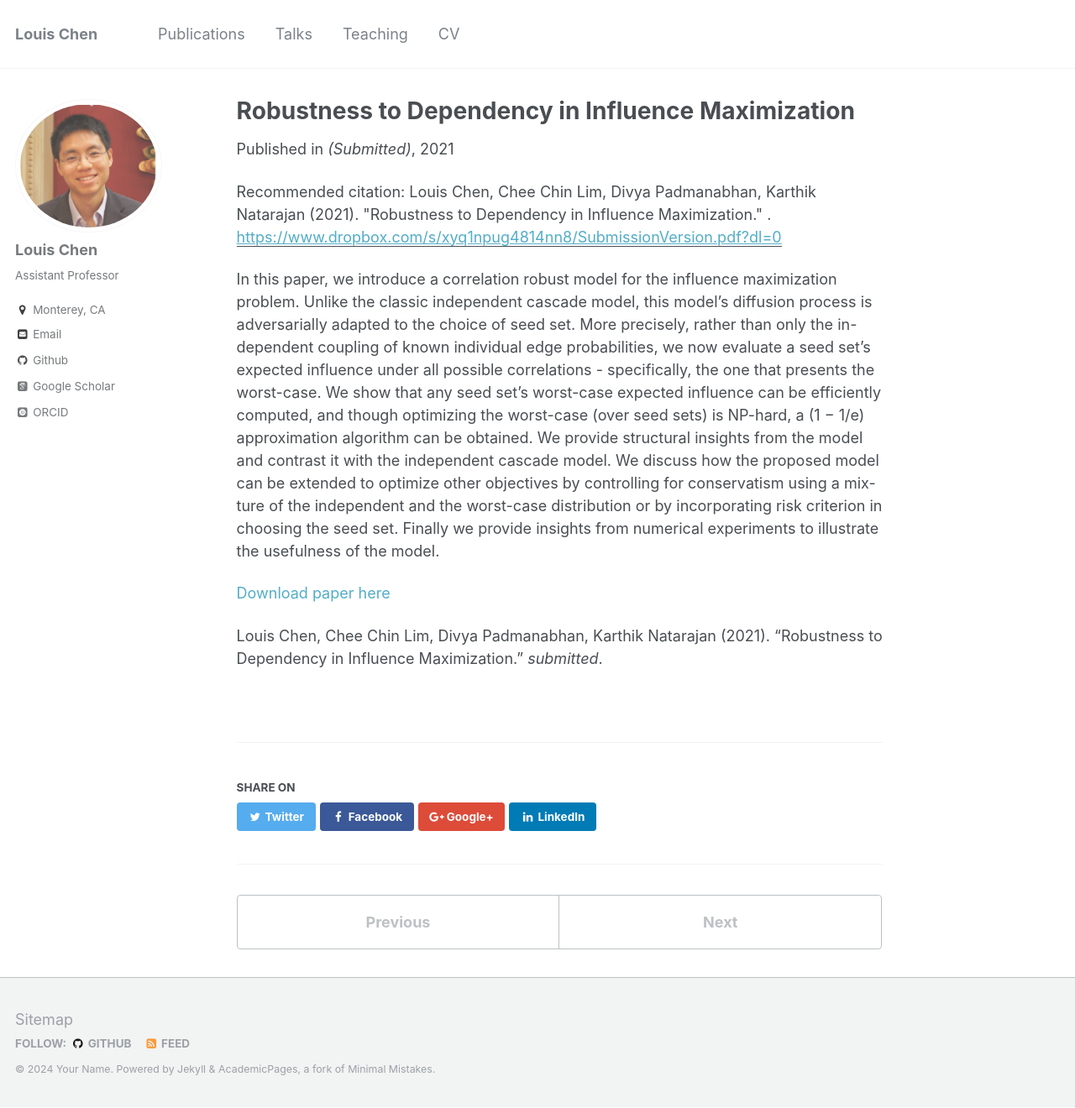
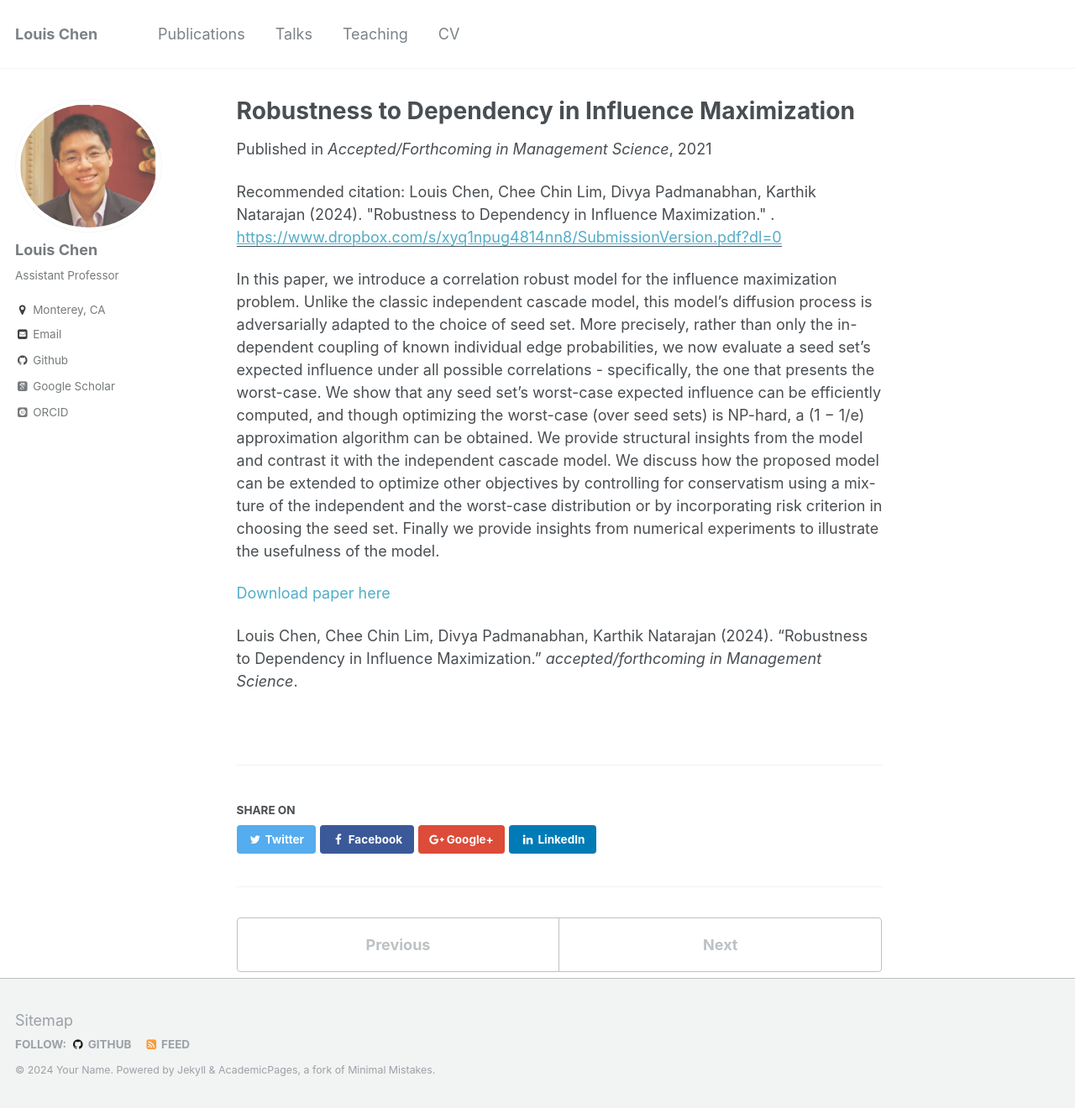
Before and after one commit to LouisLChen/LouisLChen.github.io, a Jekyll site: the page built from _publications/2009-10-01-paper-title-number-5.md, in a window 1280 px wide and 1320 px high. Shown: the whole window at 84% size. Built offline with Jekyll 4.4.1, drawn with Linux system fonts in a browser that asks for light colours; some web fonts are replaced.

Commit message:
Update 2009-10-01-paper-title-number-5.md

```diff
--- a/_publications/2009-10-01-paper-title-number-5.md
+++ b/_publications/2009-10-01-paper-title-number-5.md
@@ -12,9 +12,9 @@ how the proposed model can be extended to optimize other objectives by controlli
 mix- ture of the independent and the worst-case distribution or by incorporating risk criterion in choosing the seed set.
 Finally we provide insights from numerical experiments to illustrate the usefulness of the model.'
 date: 2021-10-18
-venue: '(Submitted)'
+venue: 'Accepted/Forthcoming in Management Science'
 paperurl: 'https://www.dropbox.com/s/xyq1npug4814nn8/SubmissionVersion.pdf?dl=0'
-citation: 'Louis Chen, Chee Chin Lim, Divya Padmanabhan, Karthik Natarajan (2021). "Robustness to Dependency in Influence Maximization.&quot; <i></i>.'
+citation: 'Louis Chen, Chee Chin Lim, Divya Padmanabhan, Karthik Natarajan (2024). "Robustness to Dependency in Influence Maximization.&quot; <i></i>.'
 ---
 In this paper, we introduce a correlation robust model for the influence maximization problem. Unlike the classic independent cascade model,
 this model’s diffusion process is adversarially adapted to the choice of seed set. More precisely, rather than only the in- dependent coupling
@@ -29,4 +29,4 @@ Finally we provide insights from numerical experiments to illustrate the usefuln
 
 [Download paper here](https://www.dropbox.com/s/xyq1npug4814nn8/SubmissionVersion.pdf?dl=0)
 
-Louis Chen, Chee Chin Lim, Divya Padmanabhan, Karthik Natarajan (2021). "Robustness to Dependency in Influence Maximization." <i>submitted</i>.
+Louis Chen, Chee Chin Lim, Divya Padmanabhan, Karthik Natarajan (2024). "Robustness to Dependency in Influence Maximization." <i>accepted/forthcoming in Management Science</i>.
```
